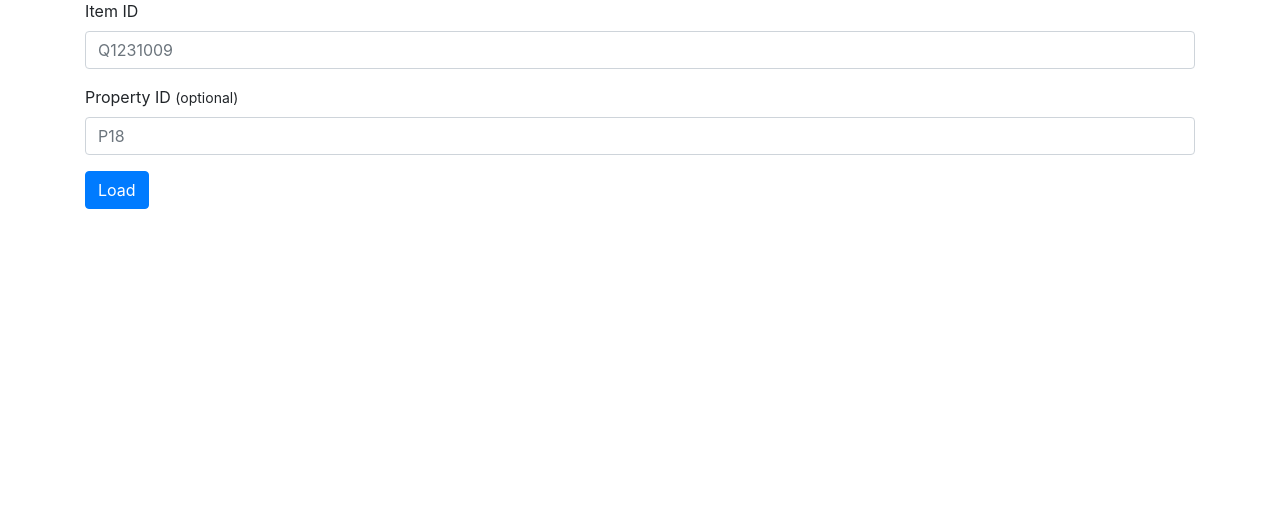
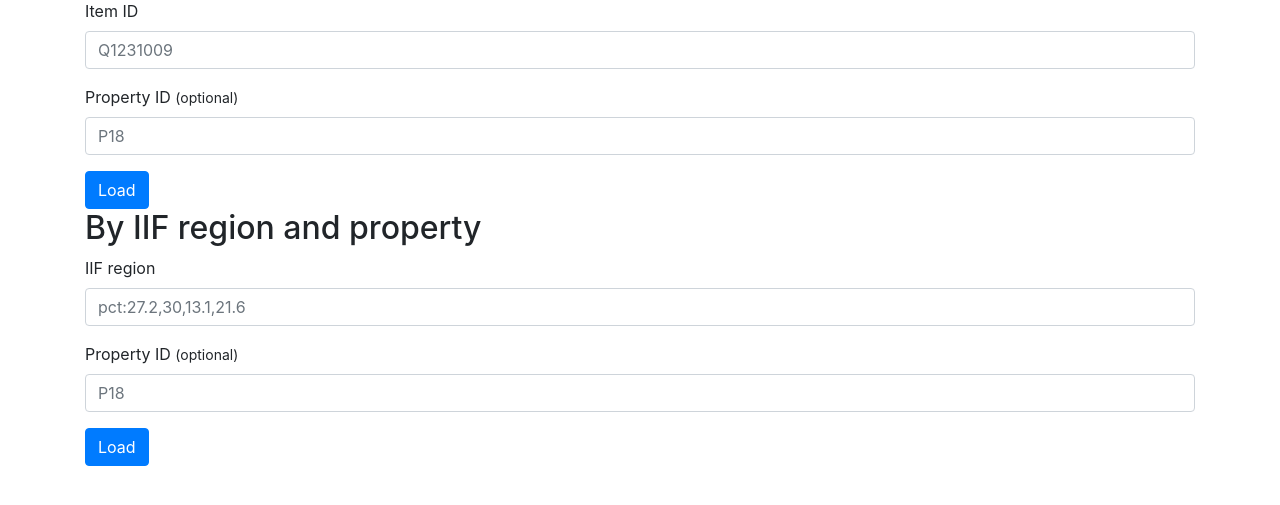
Before and after one commit to lucaswerkmeister/tool-wd-image-positions, a Flask app: page / in a window 1280 px wide. Shown: the part 215-720 px from the top of the page. Run offline with Flask 2, Linux system fonts and the light colour scheme; some libraries are stand-ins or nearby versions.

Commit message:
Add endpoint to find images by IIF region string
This endpoint is intended to be used for the formatter URL of the
“relative position within image” property. Usually, the value should be
unique and only find a single item (the one where the link was clicked),
but in case of multiple items we show them all.

Most of the code for this is reused from item_and_property() and
therefore extracted into a separate function, load_item_and_property(),
which takes care of parsing the data, loading item labels and so on.
Unfortunately, its error handling currently doesn’t make sense anymore –
I’ll fix that later.

```diff
--- a/app.py
+++ b/app.py
@@ -2,6 +2,7 @@
 
 import flask
 import json
+import urllib.parse
 import urllib.request
 
 
@@ -19,6 +20,13 @@ def index():
                 return flask.redirect(flask.url_for('item_and_property', item_id=item_id, property_id=property_id))
             else:
                 return flask.redirect(flask.url_for('item', item_id=item_id))
+        if 'iif_region' in flask.request.form:
+            iif_region = flask.request.form['iif_region']
+            property_id = flask.request.form.get('property_id')
+            if property_id:
+                return flask.redirect(flask.url_for('iif_region_and_property', iif_region=iif_region, property_id=property_id))
+            else:
+                return flask.redirect(flask.url_for('iif_region', iif_region=iif_region))
     return flask.render_template('index.html')
 
 @app.route('/item/<item_id>')
@@ -27,6 +35,40 @@ def item(item_id):
 
 @app.route('/item/<item_id>/<property_id>')
 def item_and_property(item_id, property_id):
+    return flask.render_template('item.html', **load_item_and_property(item_id, property_id))
+
+@app.route('/iif_region/<iif_region>')
+def iif_region(iif_region):
+    return iif_region_and_property(iif_region, 'P18')
+
+@app.route('/iif_region/<iif_region>/<property_id>')
+def iif_region_and_property(iif_region, property_id):
+    query = 'SELECT DISTINCT ?item WHERE { ?item p:P180/pq:P2677 "' + iif_region.replace('\\', '\\\\').replace('"', '\\"') + '". }'
+    with urllib.request.urlopen('https://query.wikidata.org/sparql?format=json&query=' + urllib.parse.quote(query)) as request:
+        query_results = json.load(request)
+
+    items = []
+    for result in query_results['results']['bindings']:
+        item_id = result['item']['value'][len('http://www.wikidata.org/entity/'):]
+        items.append(load_item_and_property(item_id, property_id))
+
+    return flask.render_template('iif_region.html', items=items)
+
+# https://iiif.io/api/image/2.0/#region
+@app.template_filter()
+def iif_region_to_style(iif_region):
+    if iif_region == 'full':
+        return 'left: 0px; top: 0px; width: 100%; height: 100%;'
+    if iif_region.startswith('pct:'):
+        left, top, width, height = iif_region[len('pct:'):].split(',')
+        z_index = int(1_000_000 / (float(width)*float(height)))
+        return 'left: %s%%; top: %s%%; width: %s%%; height: %s%%; z-index: %s;' % (left, top, width, height, z_index)
+    left, top, width, height = iif_region.split(',')
+    z_index = int(1_000_000_000 / (int(width)*int(height)))
+    return 'left: %spx; top: %spx; width: %spx; height: %spx; z-index: %s;' % (left, top, width, height, z_index)
+
+
+def load_item_and_property(item_id, property_id):
     with urllib.request.urlopen('https://www.wikidata.org/w/api.php?format=json&formatversion=2&action=wbgetentities&props=claims&ids=' + item_id) as request:
         item_data = json.load(request)['entities'][item_id]
 
@@ -44,25 +86,12 @@ def item_and_property(item_id, property_id):
     for depicted in depicteds:
         depicted['label'] = labels[depicted['item_id']]
 
-    return flask.render_template('item.html',
-                                 item_id=item_id,
-                                 label=labels[item_id],
-                                 image_title=image_title,
-                                 depicteds=depicteds)
-
-
-# https://iiif.io/api/image/2.0/#region
-@app.template_filter()
-def iif_region_to_style(iif_region):
-    if iif_region == 'full':
-        return 'left: 0px; top: 0px; width: 100%; height: 100%;'
-    if iif_region.startswith('pct:'):
-        left, top, width, height = iif_region[len('pct:'):].split(',')
-        z_index = int(1_000_000 / (float(width)*float(height)))
-        return 'left: %s%%; top: %s%%; width: %s%%; height: %s%%; z-index: %s;' % (left, top, width, height, z_index)
-    left, top, width, height = iif_region.split(',')
-    z_index = int(1_000_000_000 / (int(width)*int(height)))
-    return 'left: %spx; top: %spx; width: %spx; height: %spx; z-index: %s;' % (left, top, width, height, z_index)
+    return {
+        'item_id': item_id,
+        'label': labels[item_id],
+        'image_title': image_title,
+        'depicteds': depicteds,
+    }
 
 
 def best_value(item_data, property_id):
--- a/templates/index.html
+++ b/templates/index.html
@@ -21,4 +21,16 @@
   </div>
   <button type="submit" class="btn btn-primary">Load</button>
 </form>
+<h2>By IIF region and property</h2>
+<form method="post">
+  <div class="form-group">
+    <label for="iif_region">IIF region</label>
+    <input type="text" id="iif_region" name="iif_region" class="form-control" required placeholder="pct:27.2,30,13.1,21.6" pattern="pct:((100|[1-9]?\d(\.\d+)?),){3}(100|[1-9]?\d(\.\d+)?)">
+  </div>
+  <div class="form-group">
+    <label for="property_id">Property ID <small>(optional)</small></label>
+    <input type="text" id="property_id" name="property_id" class="form-control" placeholder="P18" pattern="P[1-9][0-9]*">
+  </div>
+  <button type="submit" class="btn btn-primary">Load</button>
+</form>
 {% endblock %}
```
Also changed, not shown: templates/iif_region.html (added, +9 -0 lines).
